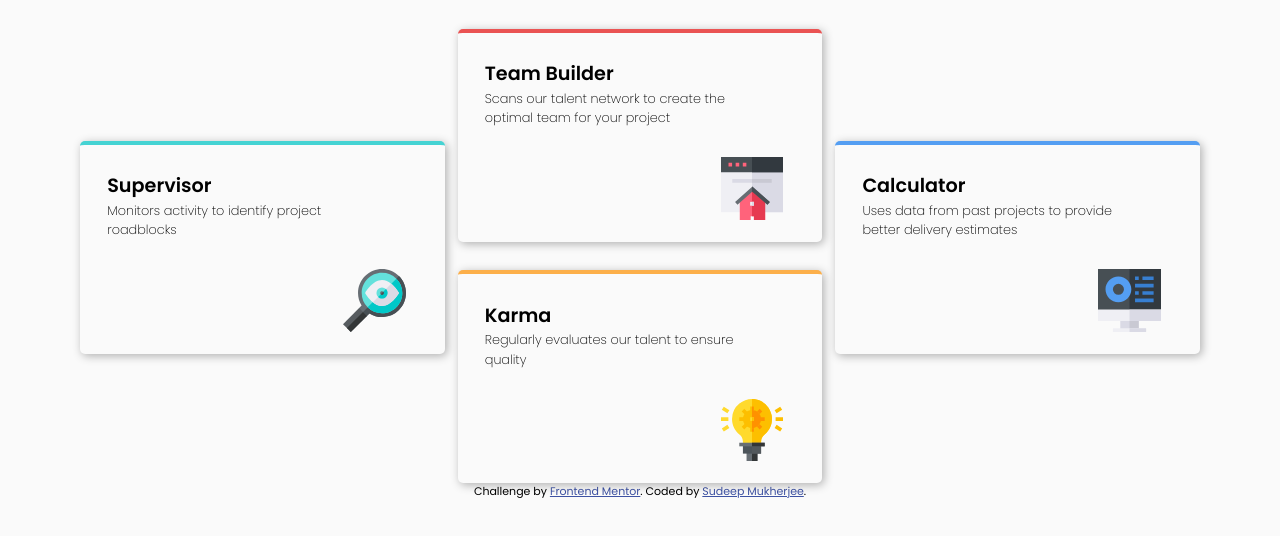
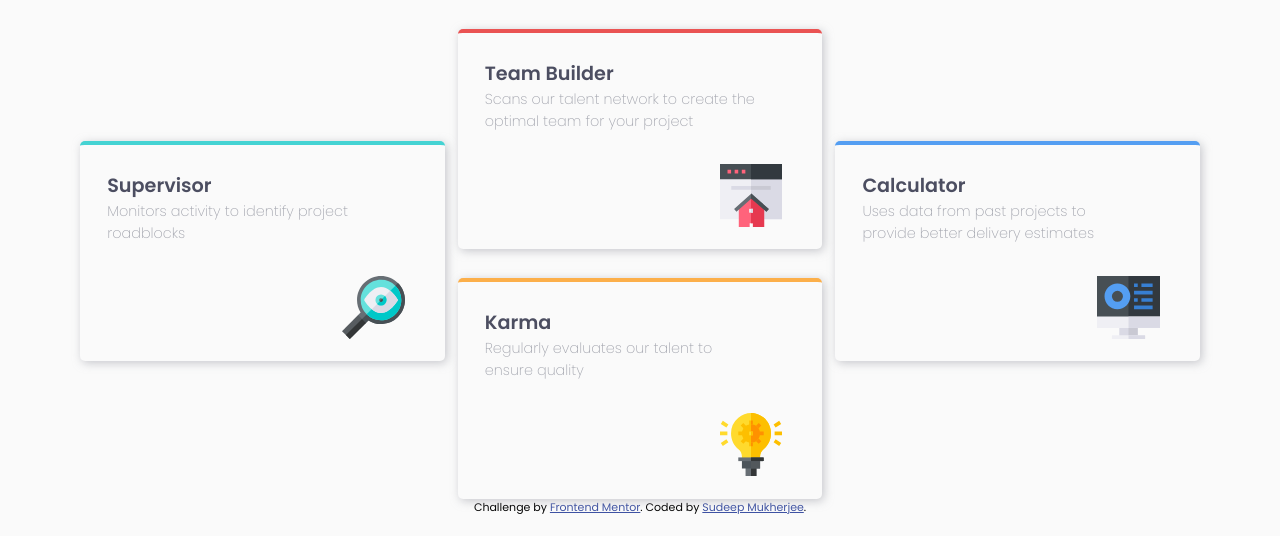
Before and after one commit to smdeep/four-card-feature, a website: page index.html in a window 1280 px wide. Shown: the part 264-800 px from the top of the page. Drawn offline with Linux system fonts and the light colour scheme.

Commit message:
Just trying to fix footer to the bottom

```diff
--- a/scss/pages/_index.scss
+++ b/scss/pages/_index.scss
@@ -116,18 +116,21 @@ header p {
     margin: 1.6rem auto;
     border-radius: 5px;
     padding: 1.7rem 1.5rem 0 1.7rem;
-    box-shadow: 2px 2px 10px rgba(0, 0, 0, 0.3);
+    box-shadow: 2px 2px 10px hsla(229, 6%, 66%, 0.6);
+    // rgba(0, 0, 0, 0.3);
 
     & h2 {
         font-size: 1.2rem;
+        color: $dark-blue;
         // padding: 1rem 1.5rem 0 1.5rem;
     }
 
     & p {
         // border:1px solid red;
         max-width: 17.1875rem;
-        font-size: 0.8rem;
+        font-size: .9rem;
         font-weight: 200;
+        color: $grayish-blue;
         // padding: 1rem 1.5rem 0 1.5rem;
     }
 
@@ -141,10 +144,10 @@ header p {
         height: auto;
         // text-align: right;
         // padding: 1em;
-        margin-top: 2em;
+        margin-top: 2rem;
         margin-left: auto;
-        margin-right: 1em;
-        padding-bottom: 1em;
+        margin-right: 1rem;
+        padding-bottom: 1rem;
     }
 
     // I am removing the margin from the card
@@ -185,6 +188,9 @@ header p {
 }
 
 footer {
+    display: flex;
+    flex-direction: column;
+    margin-top: auto;
     // margin-top: 2rem;
     // border: 1px solid purple;
     // position:absolute;
```
Also changed, not shown: css/main.css, 1 other file.
